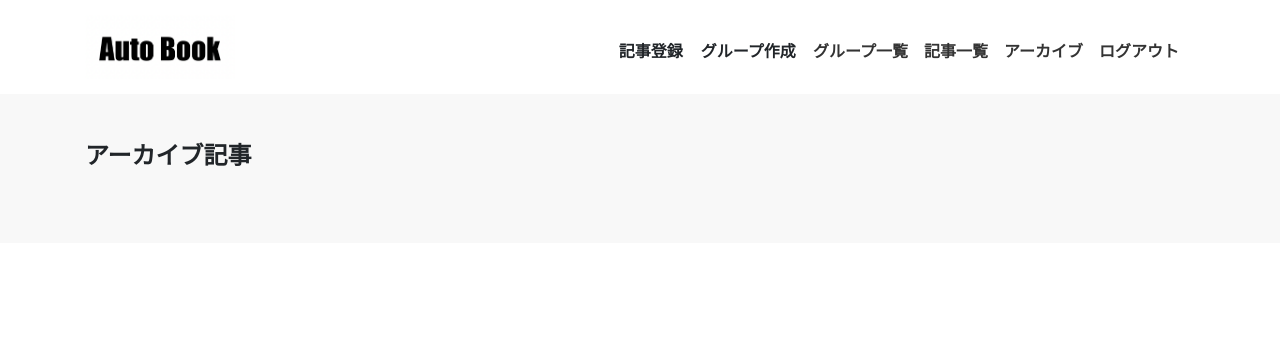
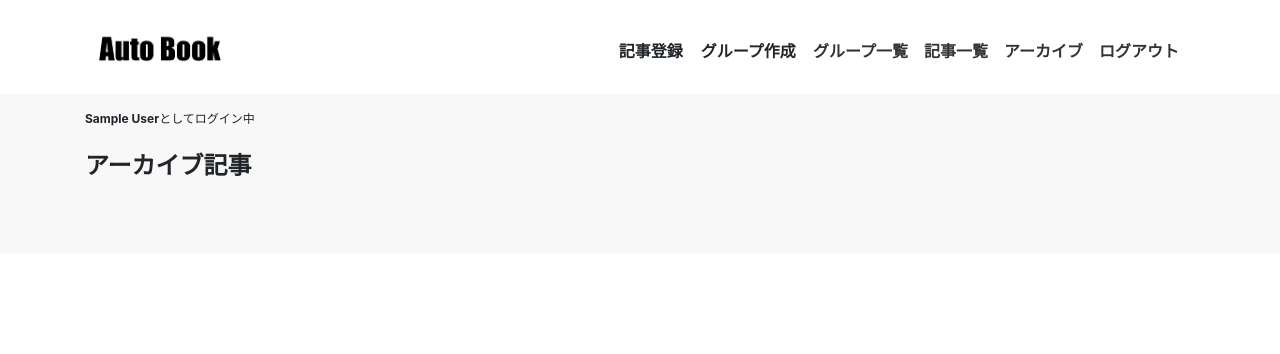
Before and after one commit to YutoMoriyasu/auto-book, a Flask app: page /archives in a window 1280 px wide. Shown: the top 354 px of the page. Run offline with Flask 2, Linux system fonts and the light colour scheme; the visitor is signed in with stand-in values (Sample User, id 1); data comes from the database, SQL or seed files in the repository; both versions use the stored data as it was after the commit; data that the repository does not hold is empty; some libraries are stand-ins or nearby versions.

Commit message:
ログイン中のユーザー名を表示

```diff
--- a/app/templates/base.html
+++ b/app/templates/base.html
@@ -97,7 +97,10 @@
     </div>
   </header>
   <main>
-    <div class="container py-5">
+    <div class="container pt-3 pb-5">
+      {% if current_user.is_authenticated %}
+      <p class="mb-4" style="font-size: 12px;"><span class="font-weight-bold">{{ current_user.name }}</span>としてログイン中</p>
+      {% endif %}
       {% block content %}
       {% endblock %}
     </div>
```
Also changed, not shown: app/db.sqlite.
